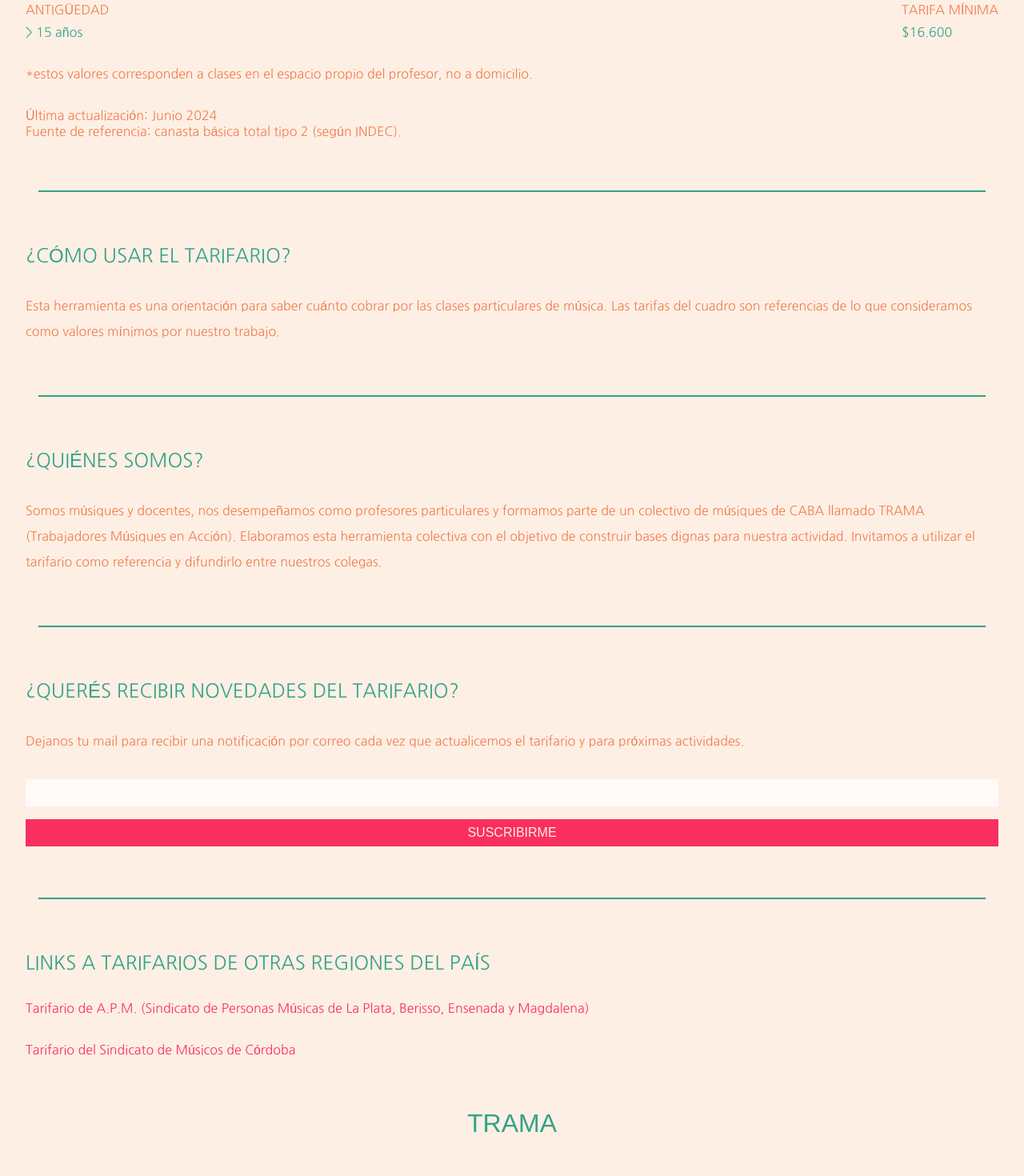
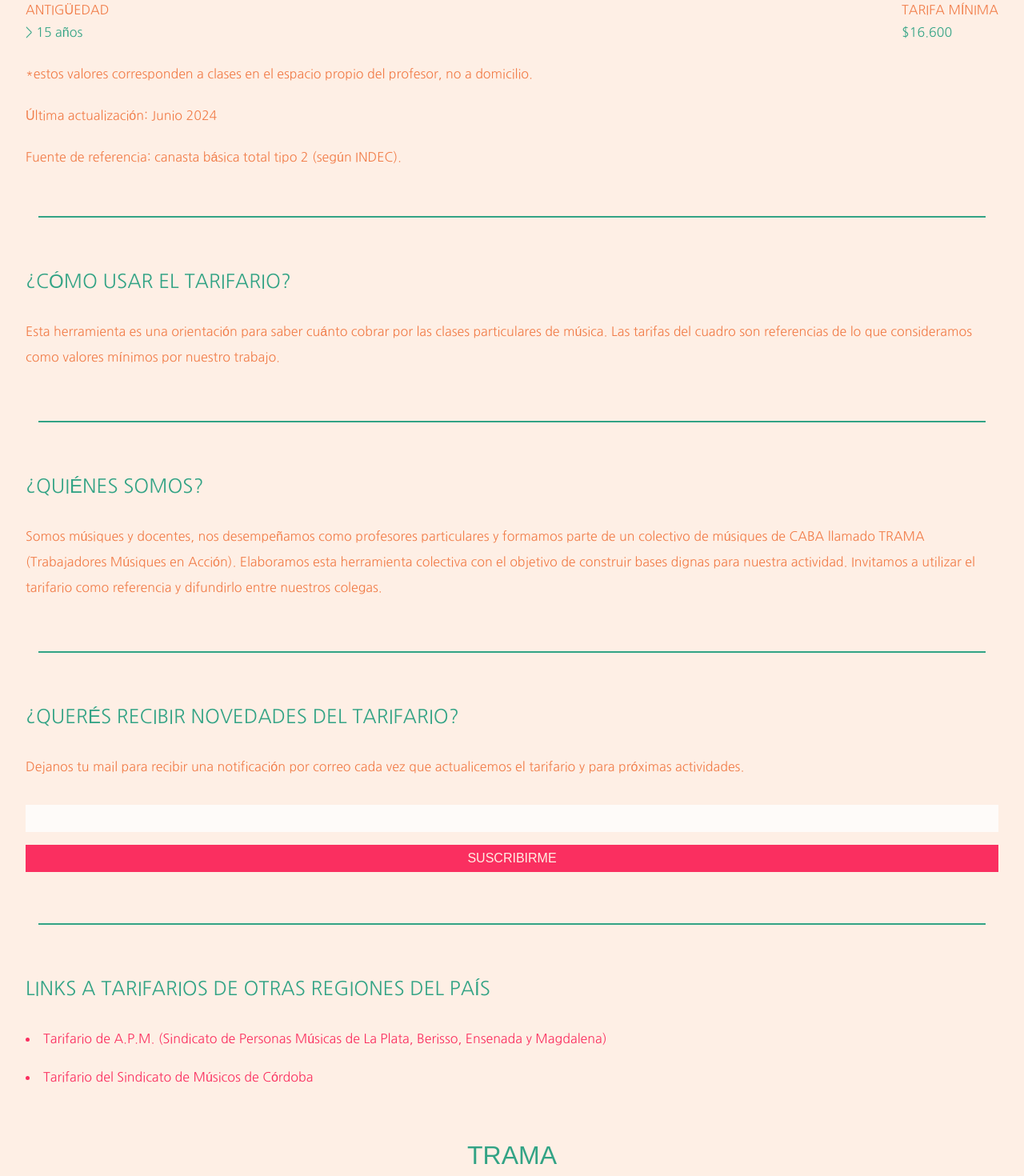
Before and after one commit to profesdemusicaagrupados/tarifarioclasesdemusica, a Next.js app: page / in a window 1280 px wide. Shown: the part 1020-2490 px from the top of the page at 80% size. Built offline with nearby package versions, Linux system fonts and the light colour scheme; a web font is replaced by a local one.

Commit message:
Fix de estados de lista

```diff
--- a/src/components/Blocks/Text/text.module.scss
+++ b/src/components/Blocks/Text/text.module.scss
@@ -19,6 +19,18 @@
 
     a {
       @include link-styles;
+      line-height: 32px;
+    }
+
+    ul {
+      list-style-position: inside;
+      display: flex;
+      flex-direction: column;
+      gap: 16px;
+
+      li::marker {
+        color: $text-highlight;
+      }
     }
   }
 }
--- a/src/data/data.js
+++ b/src/data/data.js
@@ -24,7 +24,7 @@ export default {
             rate: "$16.600",
           },
         ],
-        text: "<p>*estos valores corresponden a clases en el espacio propio del profesor, no a domicilio.</p><p>Última actualización: Junio 2024<br />Fuente de referencia: canasta básica total tipo 2 (según INDEC).</p>",
+        text: "<p>*estos valores corresponden a clases en el espacio propio del profesor, no a domicilio.</p><p>Última actualización: Junio 2024</p><p>Fuente de referencia: canasta básica total tipo 2 (según INDEC).</p>",
       },
     },
     {
@@ -65,7 +65,7 @@ export default {
       component: "text",
       content: {
         title: "Links a tarifarios de otras regiones del país",
-        text: "<a href='https://docs.google.com/spreadsheets/d/1HkUYR9tmLMmpNHlZRvEdVhx62bGCAawayEy774Ph_es/edit#gid=0' target='_blank'>Tarifario de A.P.M. (Sindicato de Personas Músicas de La Plata, Berisso, Ensenada y Magdalena)</a><a href='https://sindicatomusicoscordoba.org.ar/tarifarios/' target='_blank'>Tarifario del Sindicato de Músicos de Córdoba</a>",
+        text: "<ul><li><a href='https://docs.google.com/spreadsheets/d/1HkUYR9tmLMmpNHlZRvEdVhx62bGCAawayEy774Ph_es/edit#gid=0' target='_blank'>Tarifario de A.P.M. (Sindicato de Personas Músicas de La Plata, Berisso, Ensenada y Magdalena)</a></li><li><a href='https://sindicatomusicoscordoba.org.ar/tarifarios/' target='_blank'>Tarifario del Sindicato de Músicos de Córdoba</a></li></ul>",
       },
     },
     {
```
